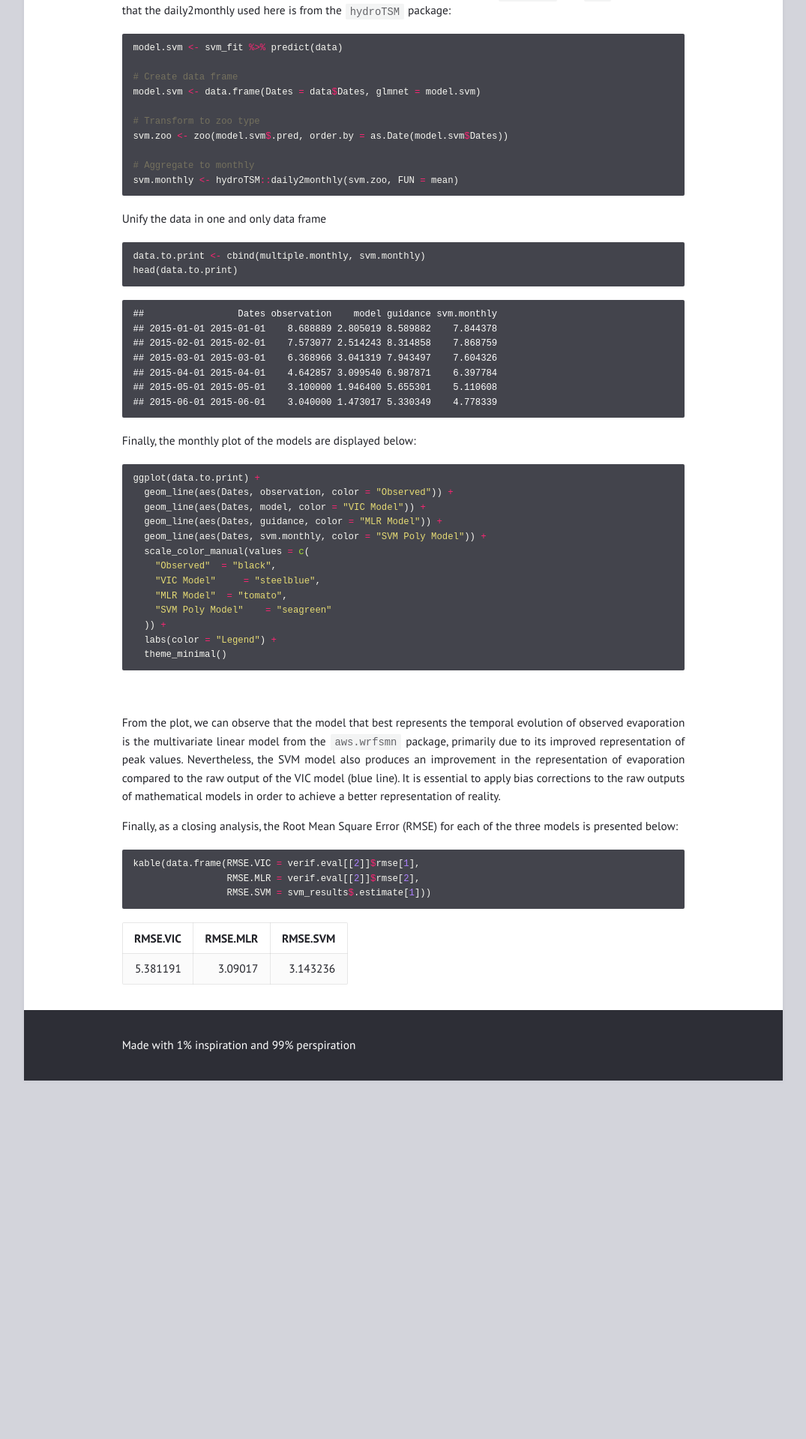
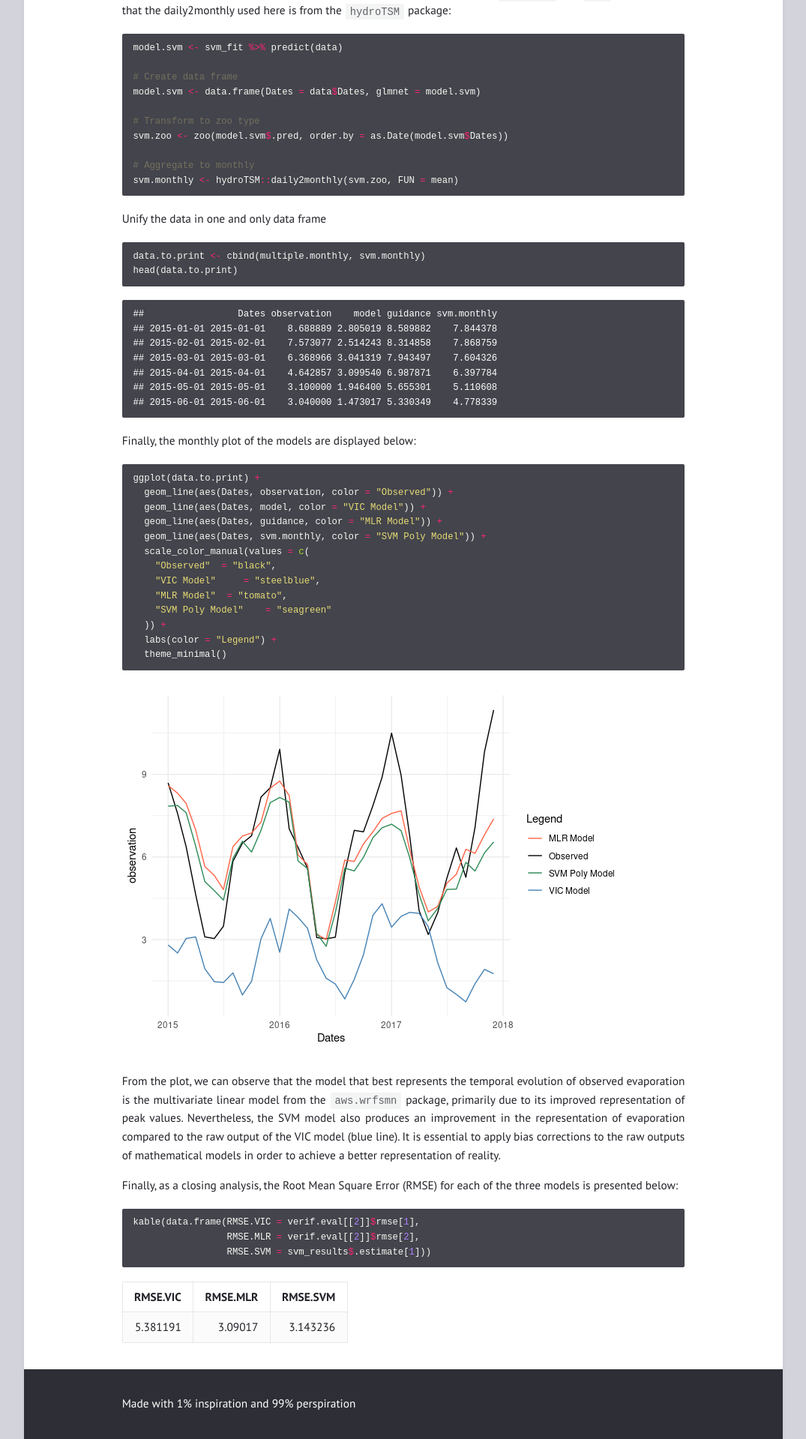
Before and after one commit to Gonzalo1985/CodeTipsHub, a Jekyll site: the page built from _posts/2026-03-31-Calibration-tidymodels-vs-awswrfsmn.md, in a window 1280 px wide. Shown: the part 4341-6260 px from the top of the page at 75% size, without its empty margins (102-1177 px from the left). Built offline with Jekyll 4.4.1, drawn with Linux system fonts in a browser that asks for light colours; before the commit the page ends 5782 px from its top, so only the background shows below that.

Commit message:
New post

````diff
--- a/_posts/2026-03-31-Calibration-tidymodels-vs-awswrfsmn.md
+++ b/_posts/2026-03-31-Calibration-tidymodels-vs-awswrfsmn.md
@@ -13,6 +13,7 @@ output:
 
 Post for calibration of soil model evaporation output from machine
 learning models of tidymodels package and aws.wrfsmn package
+
 
 ## Data preparation
 
@@ -240,7 +241,7 @@ ggplot(data.to.print) +
   theme_minimal()
 ```
 
-![](Page05_tidymodels_files/figure-gfm/unnamed-chunk-10-1.png)<!-- -->
+![](../figures/2026-03-31/unnamed-chunk-10-1.png)<!-- -->
 
 From the plot, we can observe that the model that best represents the
 temporal evolution of observed evaporation is the multivariate linear
````
Also changed, not shown: figures/2026-03-31/unnamed-chunk-10-1.png (added), 1 other file.
